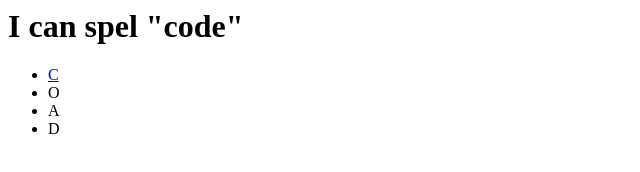
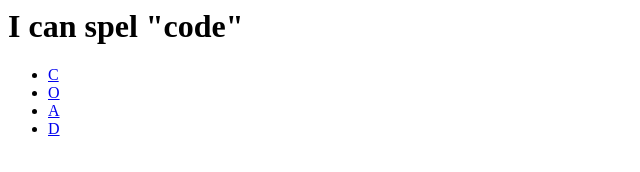
Before and after one commit to DanielChong0/web, a plain HTML site: page how2spel.html in a window 1280 px wide. Shown: the full height of the page, 0-640 px from the left. Drawn offline with Linux system fonts and the light colour scheme.

Commit message:
Update how2spel.html

```diff
--- a/how2spel.html
+++ b/how2spel.html
@@ -12,9 +12,9 @@
 
 <ul>
   <li><a href="c.html">C</a></li>
-  <li>O</li>
-  <li>A</li>
-  <li>D</li>
+  <li><a href="o.html">O</a></li>
+  <li><a href="a.html">A</a></li>
+  <li><a href="d.html">D</a></li>
 
 </ul>
 
```
